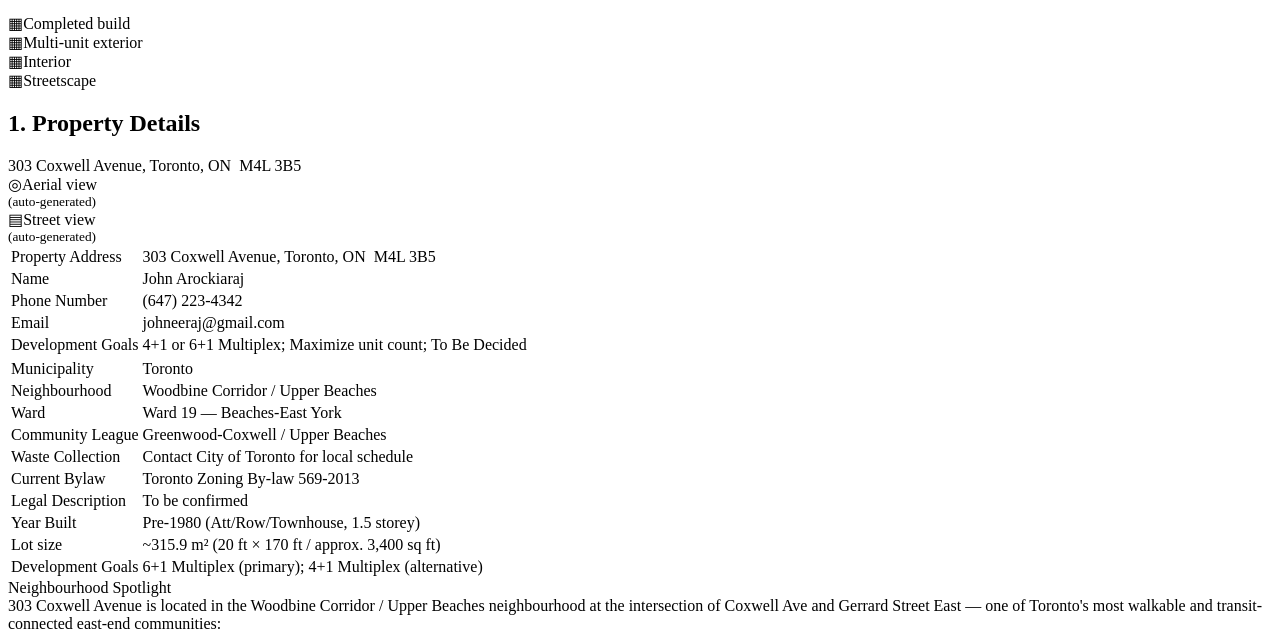
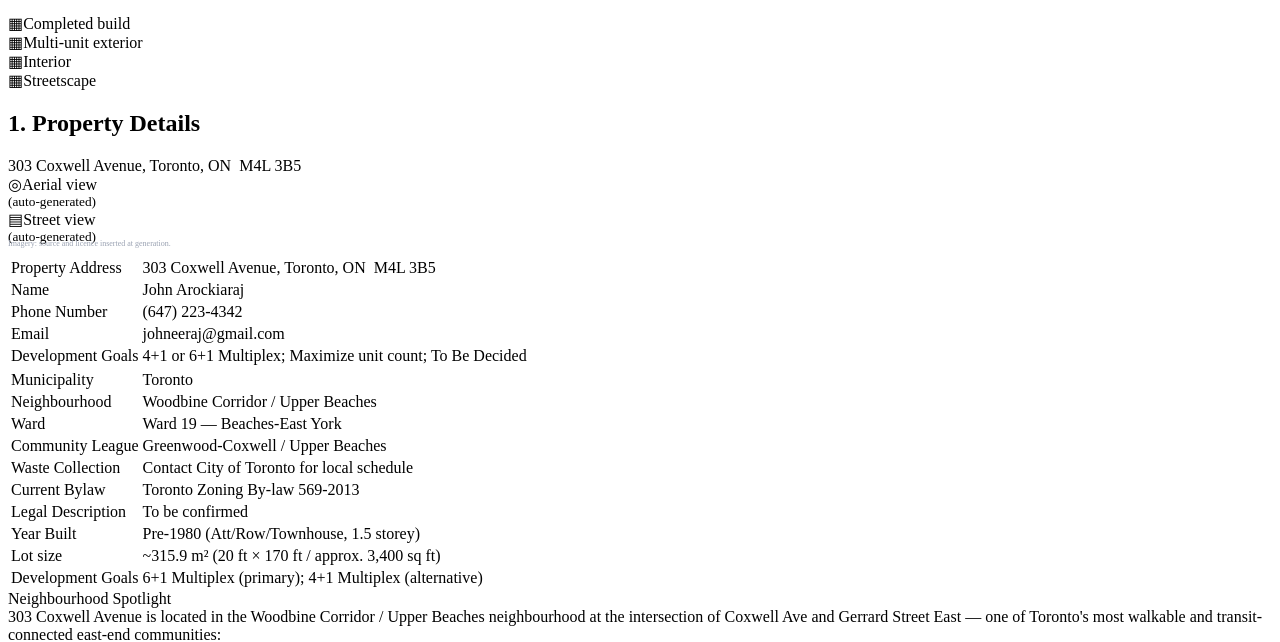
Before and after one commit to anasshahzad101/houselyft-report-engine, a Python web app: template templates/_body.html in a window 1280 px wide. Shown: the part 1210-1852 px from the top of the page. Run offline with Jinja, Linux system fonts and the light colour scheme; the template is opened without the code that fills it, so the values that code supplies are empty.

Commit message:
Image slots sized to filled-state geometry (128px) + license line pre-baked: empty and generated renders now share the same 14-page map

```diff
--- a/templates/_body.html
+++ b/templates/_body.html
@@ -60,6 +60,7 @@
     <div class="imgbox tall"><span class="ic">◎</span>Aerial view<br><small>(auto-generated)</small></div>
     <div class="imgbox tall"><span class="ic">▤</span>Street view<br><small>(auto-generated)</small></div>
   </div>
+  <div class="imglicense" style="font-size:6pt;color:#9aa2b2;margin:-6px 0 8px;">Imagery: source and licence inserted at generation.</div>
   <table class="kv">
     <tr><td>Property Address</td><td>303 Coxwell Avenue, Toronto, ON&nbsp;&nbsp;M4L 3B5</td></tr>
     <tr><td>Name</td><td>John Arockiaraj</td></tr>
```
